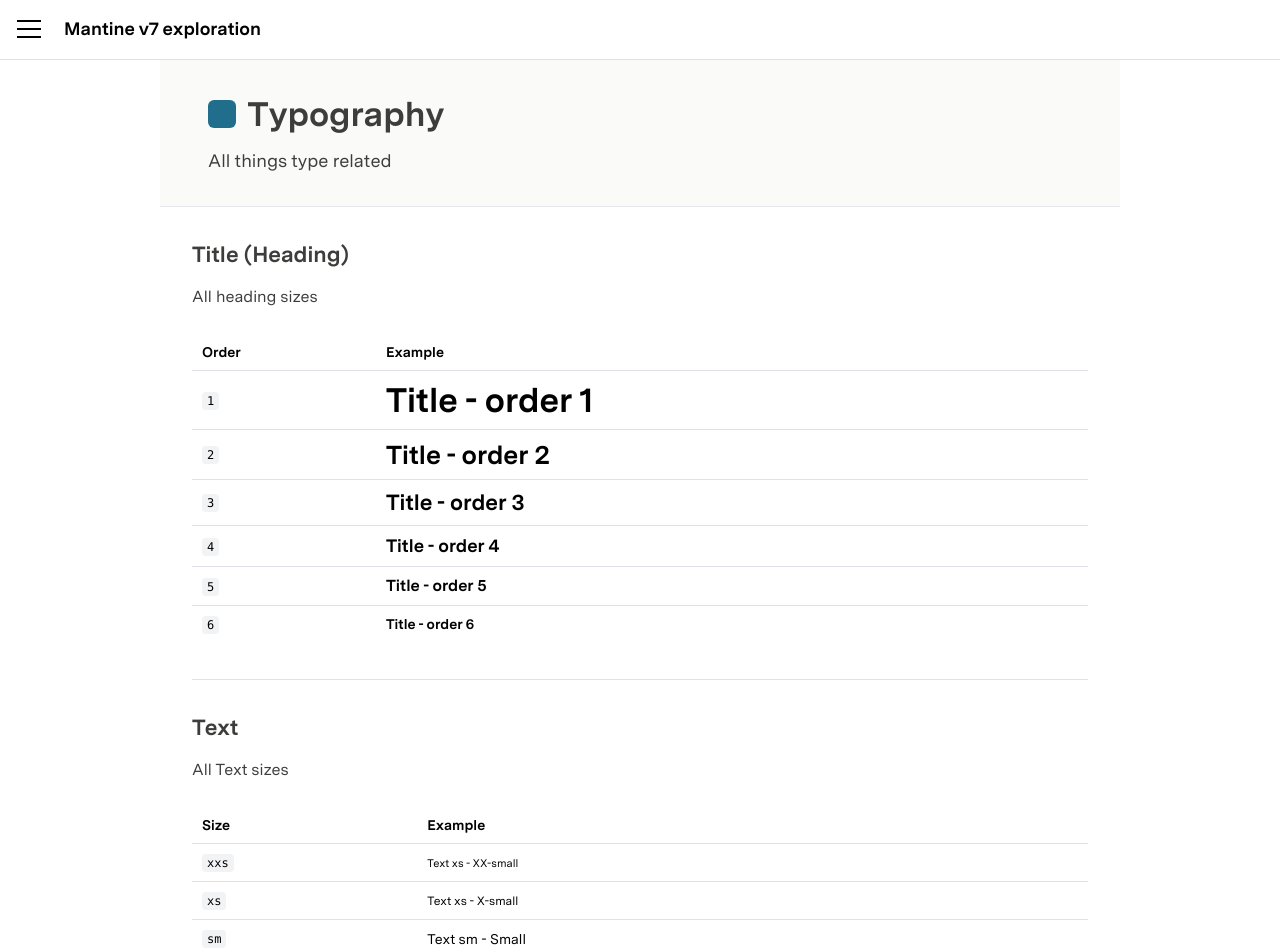
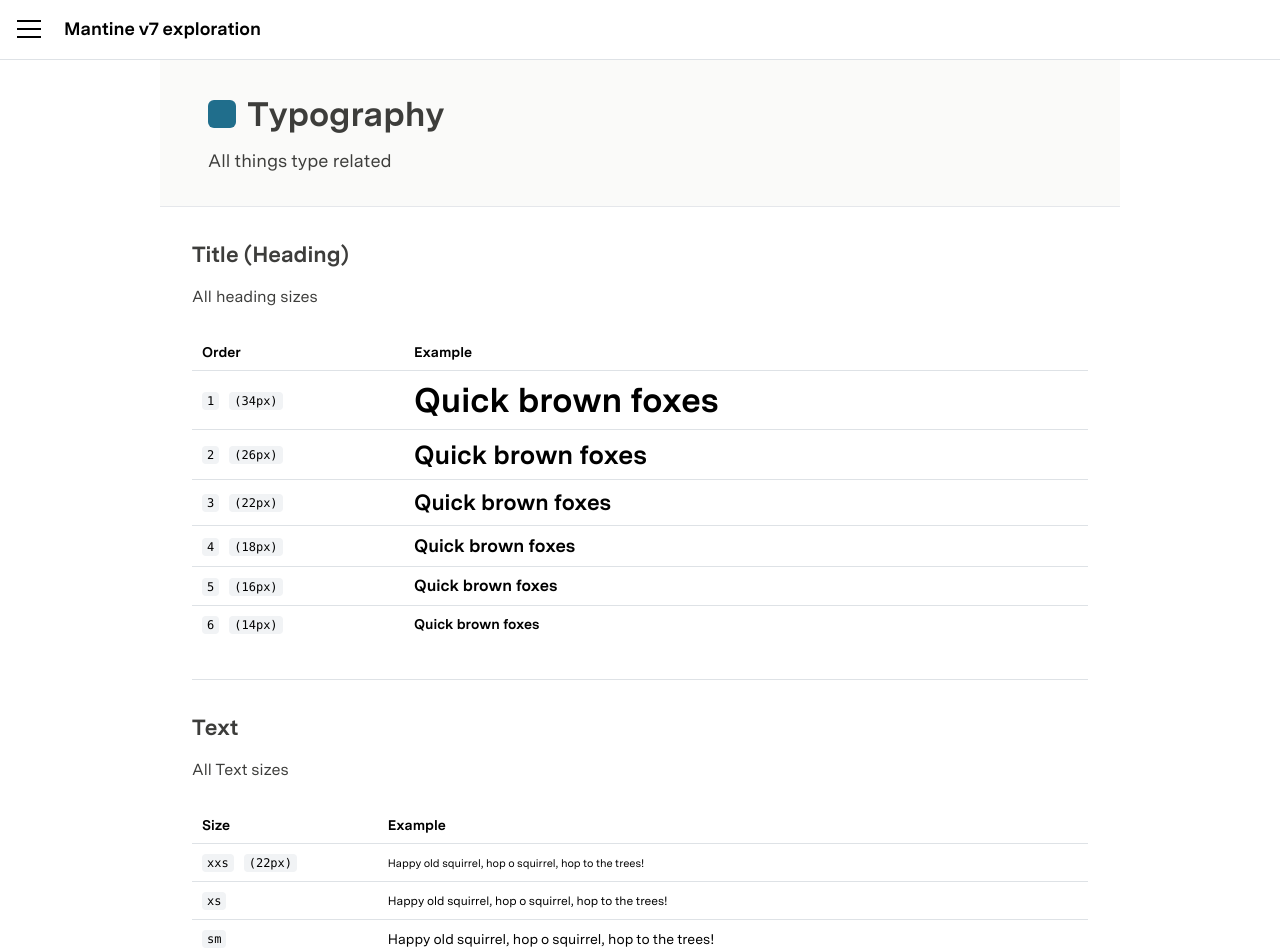
Before and after one commit to goodhuman-me/mantine-demo, a React (Vite) app: page /Typography in a window 1280 px wide. Shown: the top 952 px of the page. Built offline with nearby package versions, Linux system fonts and the light colour scheme; some icons are missing.

Commit message:
feat: Updated Typography page with pixel sizes.

```diff
--- a/src/pages/components/TypographyPage.tsx
+++ b/src/pages/components/TypographyPage.tsx
@@ -40,50 +40,56 @@ export default function TypographyPage() {
             <Table.Tbody>
               <Table.Tr>
                 <Table.Td>
-                  <Code>1</Code>
+                  <Code mr="xs">1</Code>
+                  <Code>(34px)</Code>
                 </Table.Td>
                 <Table.Td>
-                  <Title order={1}>Title - order 1</Title>
+                  <Title order={1}>Quick brown foxes</Title>
                 </Table.Td>
               </Table.Tr>
               <Table.Tr>
                 <Table.Td>
-                  <Code>2</Code>
+                  <Code mr="xs">2</Code>
+                  <Code>(26px)</Code>
                 </Table.Td>
                 <Table.Td>
-                  <Title order={2}>Title - order 2</Title>
+                  <Title order={2}>Quick brown foxes</Title>
                 </Table.Td>
               </Table.Tr>
               <Table.Tr>
                 <Table.Td>
-                  <Code>3</Code>
+                  <Code mr="xs">3</Code>
+                  <Code>(22px)</Code>
                 </Table.Td>
                 <Table.Td>
-                  <Title order={3}>Title - order 3</Title>
+                  <Title order={3}>Quick brown foxes</Title>
                 </Table.Td>
               </Table.Tr>
               <Table.Tr>
                 <Table.Td>
-                  <Code>4</Code>
+                  <Code mr="xs">4</Code>
+                  <Code>(18px)</Code>
                 </Table.Td>
                 <Table.Td>
-                  <Title order={4}>Title - order 4</Title>
+                  <Title order={4}>Quick brown foxes</Title>
                 </Table.Td>
               </Table.Tr>
               <Table.Tr>
                 <Table.Td>
-                  <Code>5</Code>
+                  <Code mr="xs">5</Code>
+                  <Code>(16px)</Code>
                 </Table.Td>
                 <Table.Td>
-                  <Title order={5}>Title - order 5</Title>
+                  <Title order={5}>Quick brown foxes</Title>
                 </Table.Td>
               </Table.Tr>
               <Table.Tr>
                 <Table.Td>
-                  <Code>6</Code>
+                  <Code mr="xs">6</Code>
+                  <Code>(14px)</Code>
                 </Table.Td>
                 <Table.Td>
-                  <Title order={6}>Title - order 6</Title>
+                  <Title order={6}>Quick brown foxes</Title>
                 </Table.Td>
               </Table.Tr>
             </Table.Tbody>
@@ -104,42 +110,43 @@ export default function TypographyPage() {
             <Table.Tbody>
               <Table.Tr>
                 <Table.Td>
-                  <Code>xxs</Code>
+                  <Code mr="xs">xxs</Code>
+                  <Code>(22px)</Code>
                 </Table.Td>
                 <Table.Td>
-                  <Text size="xxs">Text xs - XX-small</Text>
+                  <Text size="xxs">Happy old squirrel, hop o squirrel, hop to the trees!</Text>
                 </Table.Td>
               </Table.Tr>
               <Table.Tr>
                 <Table.Td>
-                  <Code>xs</Code>
+                  <Code mr="xs">xs</Code>
                 </Table.Td>
                 <Table.Td>
-                  <Text size="xs">Text xs - X-small</Text>
+                  <Text size="xs">Happy old squirrel, hop o squirrel, hop to the trees!</Text>
                 </Table.Td>
               </Table.Tr>
               <Table.Tr>
                 <Table.Td>
-                  <Code>sm</Code>
+                  <Code mr="xs">sm</Code>
                 </Table.Td>
                 <Table.Td>
-                  <Text size="sm">Text sm - Small</Text>
+                  <Text size="sm">Happy old squirrel, hop o squirrel, hop to the trees!</Text>
                 </Table.Td>
               </Table.Tr>
               <Table.Tr>
                 <Table.Td>
-                  <Code>md</Code>
+                  <Code mr="xs">md</Code>
                 </Table.Td>
                 <Table.Td>
-                  <Text size="md">Text md - Medium</Text>
+                  <Text size="md">Happy old squirrel, hop o squirrel, hop to the trees!</Text>
                 </Table.Td>
               </Table.Tr>
               <Table.Tr>
                 <Table.Td>
-                  <Code>lg</Code>
+                  <Code mr="xs">lg</Code>
                 </Table.Td>
                 <Table.Td>
-                  <Text size="lg">Text lg - Large</Text>
+                  <Text size="lg">Happy old squirrel, hop o squirrel, hop to the trees!</Text>
                 </Table.Td>
               </Table.Tr>
             </Table.Tbody>
```
